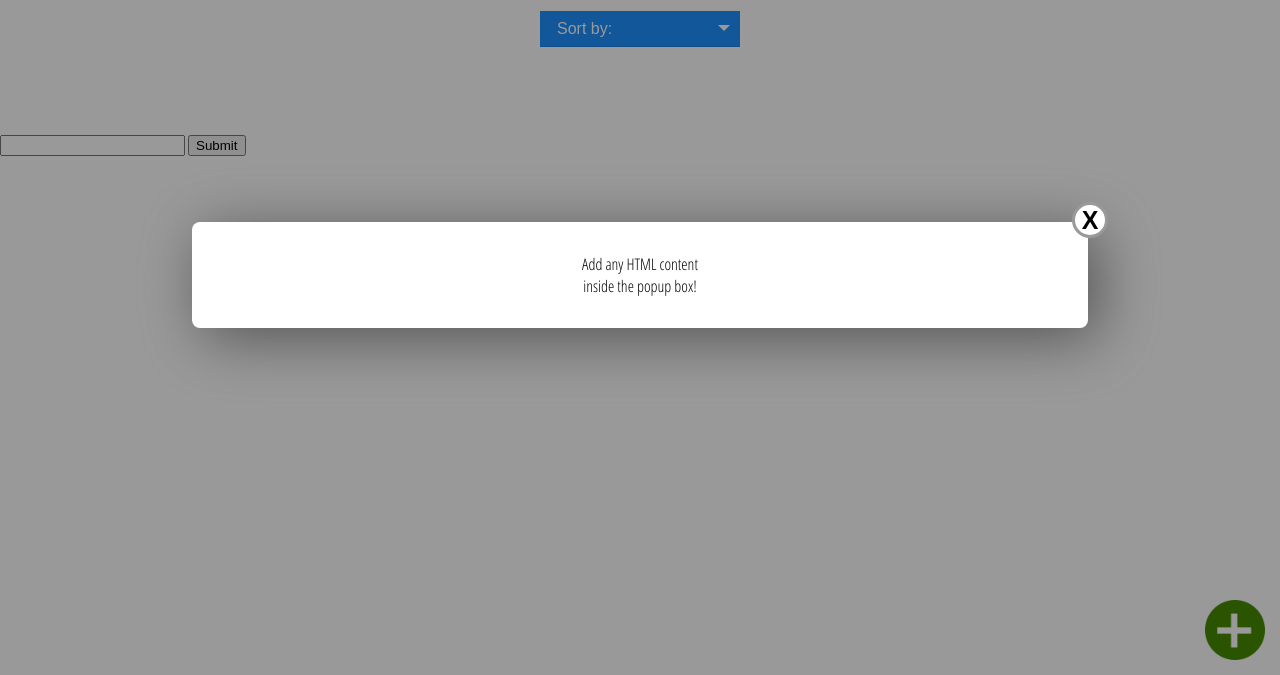
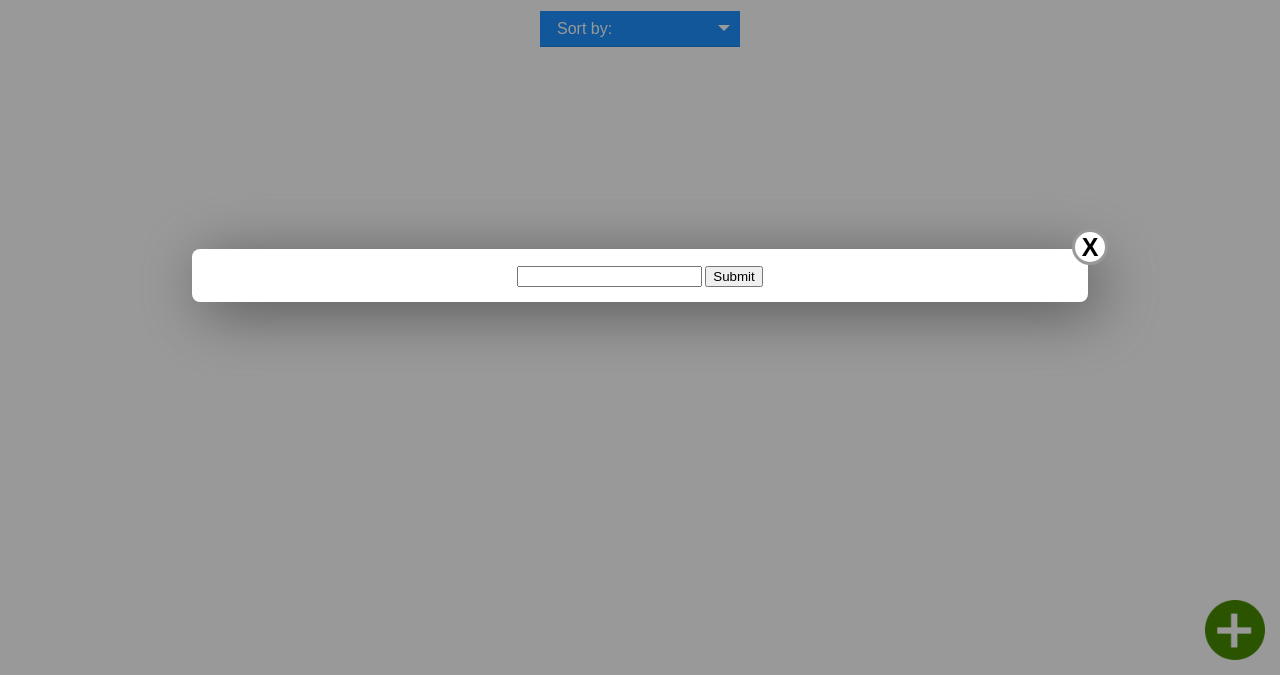
Before and after one commit to tamerNasser/Its-show-time, a plain HTML site: page skeleton/index.html in a window 1280 px wide. Shown: the part 125-800 px from the top of the page. Drawn offline with Linux system fonts and the light colour scheme.

Commit message:
added the input todo to the popup

```diff
--- a/skeleton/index.html
+++ b/skeleton/index.html
@@ -27,16 +27,16 @@
     </div>
     <div id="todo-container">&nbsp;</div>
 
-    <form id="add-todo">
-      <input id="inputName" type="text" name="description" value="" />
-      <input type="submit" name="" value="Submit" />
-    </form>
+
     <!-- <div class="hover_bkgr_fricc"> -->
-    <div class="popupAdd">
+    <div id="popupAddTodo" class="popupAdd">
       <!-- <span class="helper"></span> -->
       <div class="popupAddContent">
-        <div class="popupCloseButton">X</div>
-        <p>Add any HTML content<br />inside the popup box!</p>
+        <div id="btnClose" class="popupCloseButton">X</div>
+        <form id="add-todo">
+          <input id="inputName" type="text" name="description" value="" />
+          <input type="submit" name="" value="Submit" />
+        </form>
       </div>
     </div>
     <div
```
